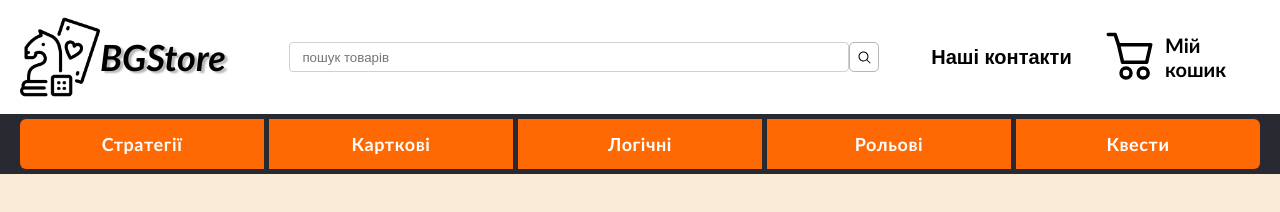
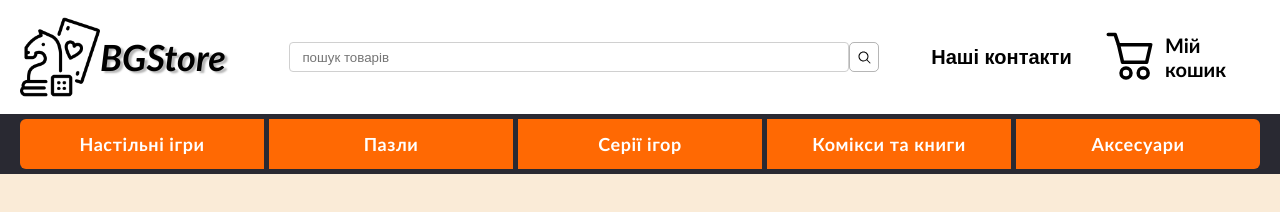
Before and after one commit to kov1k/BoardGamesSite, a plain HTML site: page BoardGames/Pages/index.html in a window 1280 px wide. Drawn offline with Linux system fonts and the light colour scheme.

Commit message:
Create new pages & tabs rename

```diff
--- a/BoardGames/Pages/index.html
+++ b/BoardGames/Pages/index.html
@@ -53,11 +53,11 @@
                         <div class="header_wrapper">
                             <div class="header_layout-grid">
                                 <div class="section_container">
-                                    <a href="#" class="item_link"><div class="section_item item">Стратегії</div></a>
-                                    <a href="#" class="item_link"><div class="section_item item">Карткові</div></a>
-                                    <a href="#" class="item_link"><div class="section_item item">Логічні</div></a>
-                                    <a href="#" class="item_link"><div class="section_item item">Рольові</div></a>
-                                    <a href="#" class="item_link"><div class="section_item item">Квести</div></a>
+                                    <a href="#" class="item_link"><div class="section_item item">Настільні ігри</div></a>
+                                    <a href="#" class="item_link"><div class="section_item item">Пазли</div></a>
+                                    <a href="#" class="item_link"><div class="section_item item">Серії ігор</div></a>
+                                    <a href="#" class="item_link"><div class="section_item item">Комікси та книги</div></a>
+                                    <a href="#" class="item_link"><div class="section_item item">Аксесуари</div></a>
                                 </div>
                             </div>
                         </div>
```
Also changed, not shown: BoardGames/Pages/accessories.html (added), BoardGames/Pages/boardGames.html (added), BoardGames/Pages/comics.html (added), BoardGames/Pages/gameSeries.html (added), BoardGames/Pages/puzzles.html (added).
